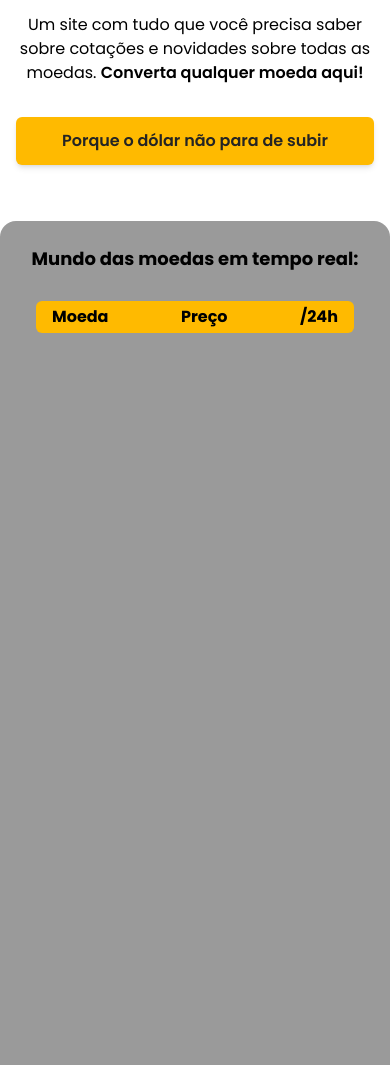
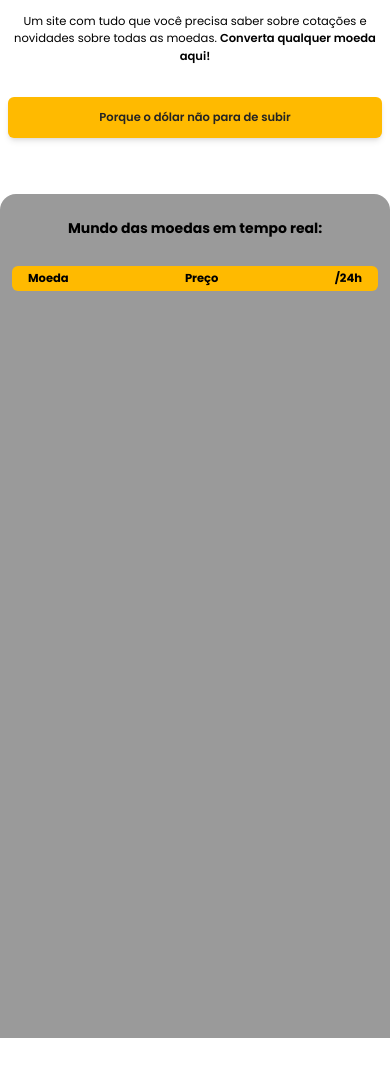
Before and after one commit to Kaique790/moedas-api, a website with bundled scripts: page index.html in a window 390 px wide. Shown: the part 167-1232 px from the top of the page. After the commit the page ends 1205 px from the top, so only its background shows below. Built offline with nearby package versions, Linux system fonts and the light colour scheme; no server answers.

Commit message:
Responsividade - atualizações

```diff
--- a/index.html
+++ b/index.html
@@ -14,8 +14,10 @@
     <title>Moedas - API</title>
 </head>
 
-<body class="h-dvh max-w-vw font-display lg:text-[150%]">
-    <header class="py-2 w-full bg-primary text-third flex justify-between items-center px-2 md:py-4 md:px-4 lg:px-14">
+<body class="h-dvh max-w-vw font-display lg:text-[150%] sm:text-[87%] text-[72%]">
+    <header
+        class="py-2 w-full shadow-2xl bg-primary text-third flex justify-center items-center px-2 md:py-4 md:px-4 lg:px-14">
+        <div class="flex justify-between items-center w-full lg:max-w-350">
             <h2 class="text-2xl">
                 Moedas
                 <span class="text-fourth font-bold">API</span>
@@ -33,9 +35,11 @@
             <button id="back-nav" class="text-4xl md:hidden cursor-pointer">
                 <i class="bi bi-list"></i>
             </button>
+        </div>
     </header>
-    <main class="lg:grid lg:grid-cols-2 max-w-full lg:p-14 gap-12 h-dvh">
-        <section class="lg:max-w-none lg:w-full font-normal px-2 py-2 my-12 max-w-120 mx-auto">
+    <main
+        class="lg:grid lg:grid-cols-2 max-sm:px-0 max-md:px-3 max-[1400px]:px-10 max-w-full lg:py-14 gap-12 h-dvh lg:max-w-352 min-[1600]:px-0 mx-auto">
+        <section class="lg:max-w-none lg:w-full font-normal py-2 my-12 max-w-120 mx-auto">
             <h1 class="text-center text-3xl font-bold lg:text-5xl">
                 Moedas - API
             </h1>
@@ -54,8 +58,11 @@
 
         <section
             class="max-w-120 scrollbar-custom overflow-scroll max-lg:h-full lg:max-h-105 mx-auto flex items-center justify-start flex-col bg-second rounded-t-2xl p-3 lg:w-20rem lg:rounded-2xl lg:text-[80%] gap-4 lg:min-w-full">
-            <h3 class="my-3 font-bold text-lg lg:text-[1.25rem]">Mundo das moedas em tempo real:</h3>
-            <table id="table" class="w-full max-lg:h-full flex flex-col px-6 justify-start border-collapse font-medium">
+            <h3 class="my-3 font-bold text-lg lg:text-[1.25rem] max-sm:text-sm">
+                Mundo das moedas em tempo real:
+            </h3>
+            <table id="table"
+                class="w-full max-lg:h-full flex flex-col px-6 max-md:px-0 justify-start border-collapse font-medium">
                 <thead class="bg-fourth rounded-md ">
                     <tr class="flex justify-between px-4 py-1">
                         <th>Moeda</th>
--- a/src/css/input.css
+++ b/src/css/input.css
@@ -46,6 +46,14 @@ section.scrollbar-custom::-webkit-scrollbar {
   }
 }
 
+@media (max-width: 640px) {
+  #rates-body tr {
+    td:nth-child(1) {
+      padding-right: 2.5rem;
+    }
+  }
+}
+
 #rates-body tr:nth-child(odd) {
   background-color: var(--color-third);
 }
```
Also changed, not shown: src/css/output.css. Lines whose indentation alone changed are shown as unchanged.
